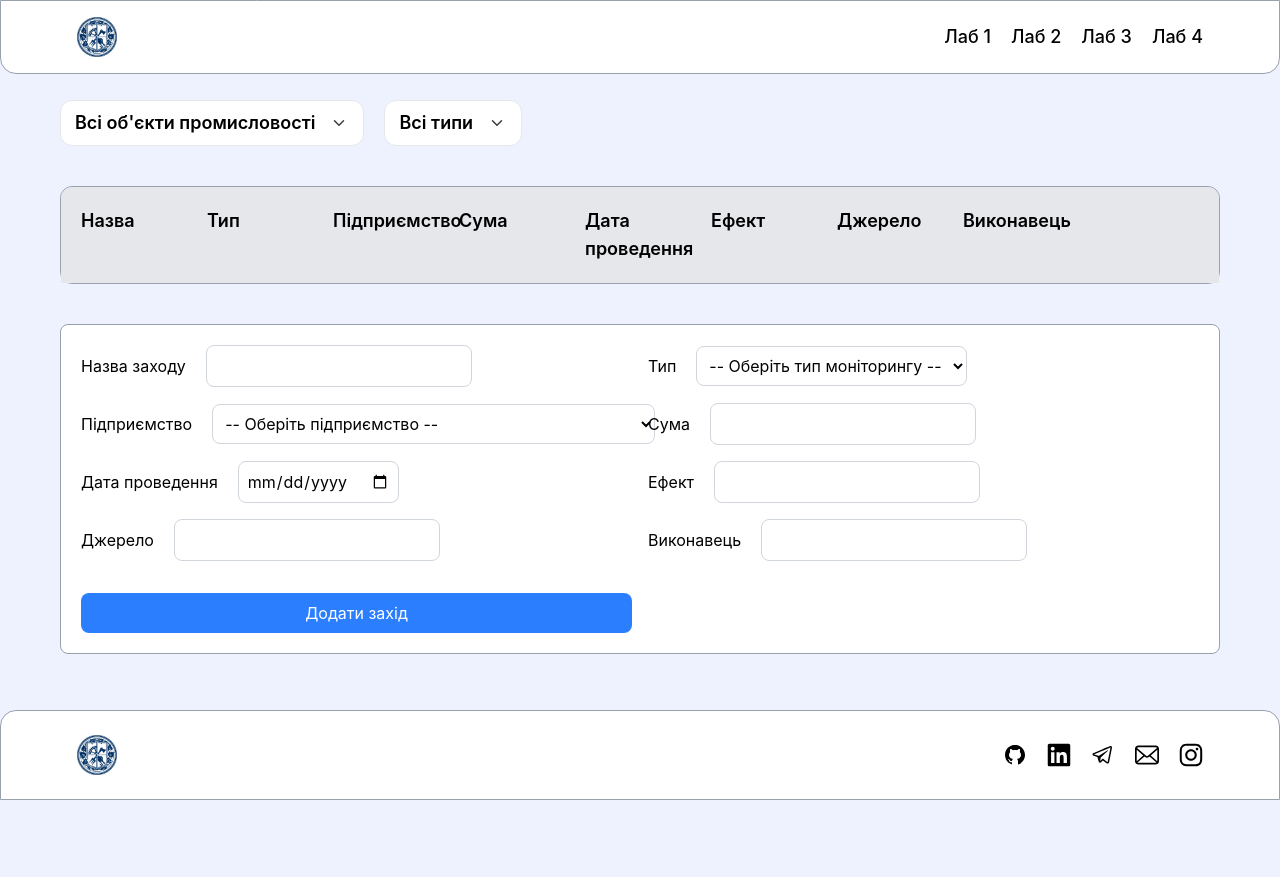
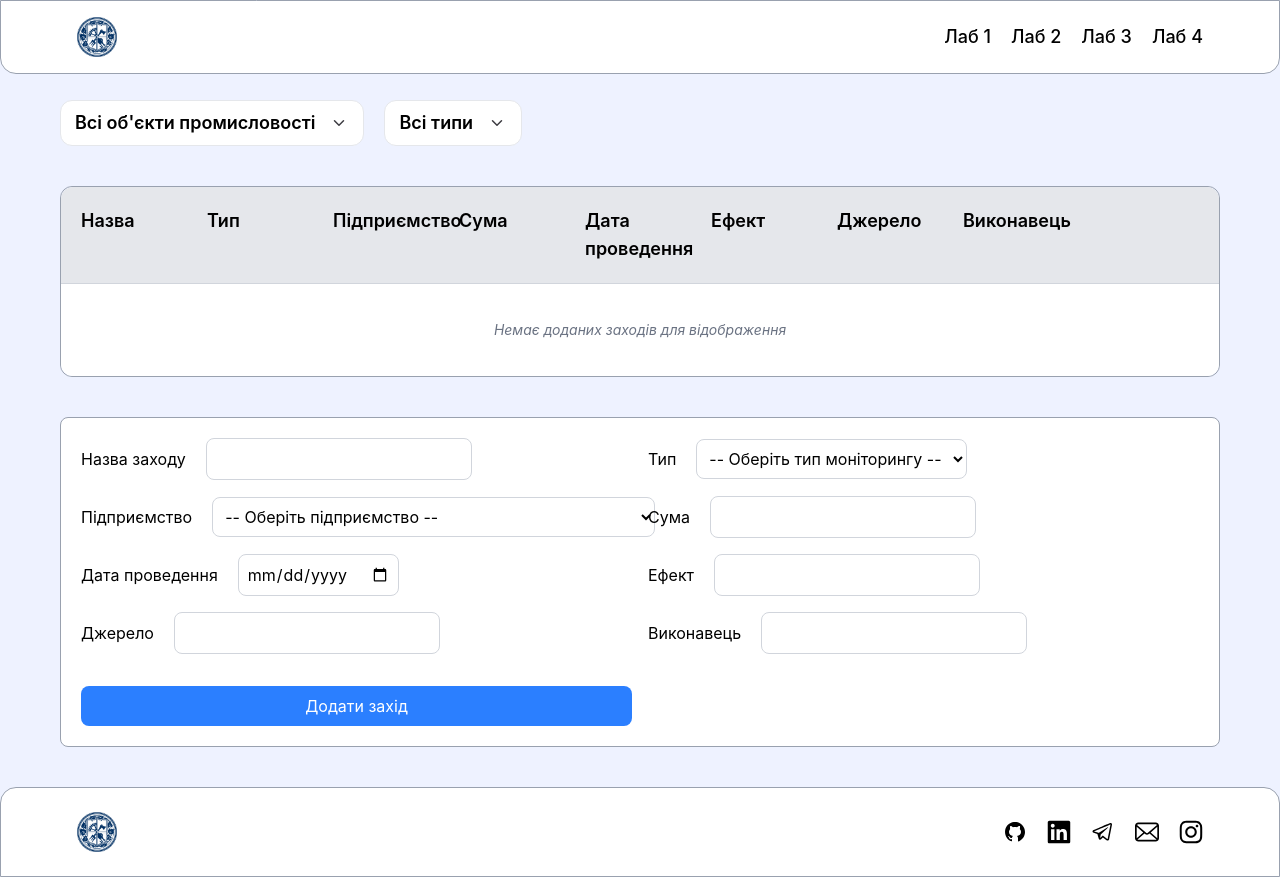
Before and after one commit to ydem1/computer-monitoring, a React (Vite) app: page /lab-4 in a window 1280 px wide. Before the commit the page ends 800 px from the top, so only its background shows below. Built offline with nearby package versions, Linux system fonts and the light colour scheme.

Commit message:
add empty message

```diff
--- a/src/page-components/lab-4/Table.tsx
+++ b/src/page-components/lab-4/Table.tsx
@@ -15,33 +15,20 @@ import { IOptionSelect } from "src/@types/option-select";
 const CLASSNAME_FILED = "flex gap-5 items-center";
 const STORAGE_KEY = "eco_measures";
 
+interface IEcoMeasure {
+  company: string;
+  slug_company: string;
+  name: string;
+  type: string;
+  amount: string;
+  date: string;
+  effect: string;
+  source: string;
+  executor: string;
+}
+
 export const Table = () => {
-  // const ecoMeasures = [
-  //   {
-  //     name: "Встановлення сонячних панелей",
-  //     type: MonitoringSubsystem.RADIATION_BACKGROUND,
-  //     company: "Фокстрот",
-  //     slug_company: "завод-енергія",
-  //     amount: "2,000,000 грн",
-  //     date: "2025-12-31",
-  //     effect: "Зниження викидів CO₂ на 20%",
-  //     source: "Європейський грант",
-  //     executor: "ТОВ «ЕкоБуд»",
-  //   },
-  //   {
-  //     name: "Очищення стічних вод",
-  //     type: MonitoringSubsystem.AIR_CONDITION,
-  //     company: "МХП",
-  //     slug_company: "пат-науково-виробниче-підприємство-більшовик",
-  //     amount: "1,200,000 грн",
-  //     date: "2025-06-19",
-  //     effect: "Поліпшення якості води до санітарних норм",
-  //     source: "Фонд охорони довкілля",
-  //     executor: "КП «Водоканал»",
-  //   },
-  // ];
-
-  const [ecoMeasures, setEcoMeasures] = useState(() => {
+  const [ecoMeasures, setEcoMeasures] = useState<IEcoMeasure[]>(() => {
     const saved = localStorage.getItem(STORAGE_KEY);
     return saved ? JSON.parse(saved) : [];
   });
@@ -159,7 +146,8 @@ export const Table = () => {
           <span>Виконавець</span>
         </div>
 
-        {visibleEcoMeasures.map((project, index) => (
+        {visibleEcoMeasures.length !== 0 ? (
+          visibleEcoMeasures.map((project, index) => (
             <div
               key={index}
               className="grid grid-cols-9 gap-4 border-t border-gray-300 bg-white px-5 py-3 text-sm text-gray-800 last:rounded-b-xl"
@@ -195,7 +183,14 @@ export const Table = () => {
                 </button>
               </div>
             </div>
-        ))}
+          ))
+        ) : (
+          <div className="grid grid-cols-9 gap-4 border-t border-gray-300 bg-white px-5 py-3 text-sm text-gray-800 last:rounded-b-xl">
+            <div className="col-span-9 flex items-center justify-center py-6 text-center text-sm text-gray-500 italic">
+              Немає доданих заходів для відображення
+            </div>
+          </div>
+        )}
       </div>
 
       <Formik
```
Lines whose indentation alone changed are shown as unchanged.
